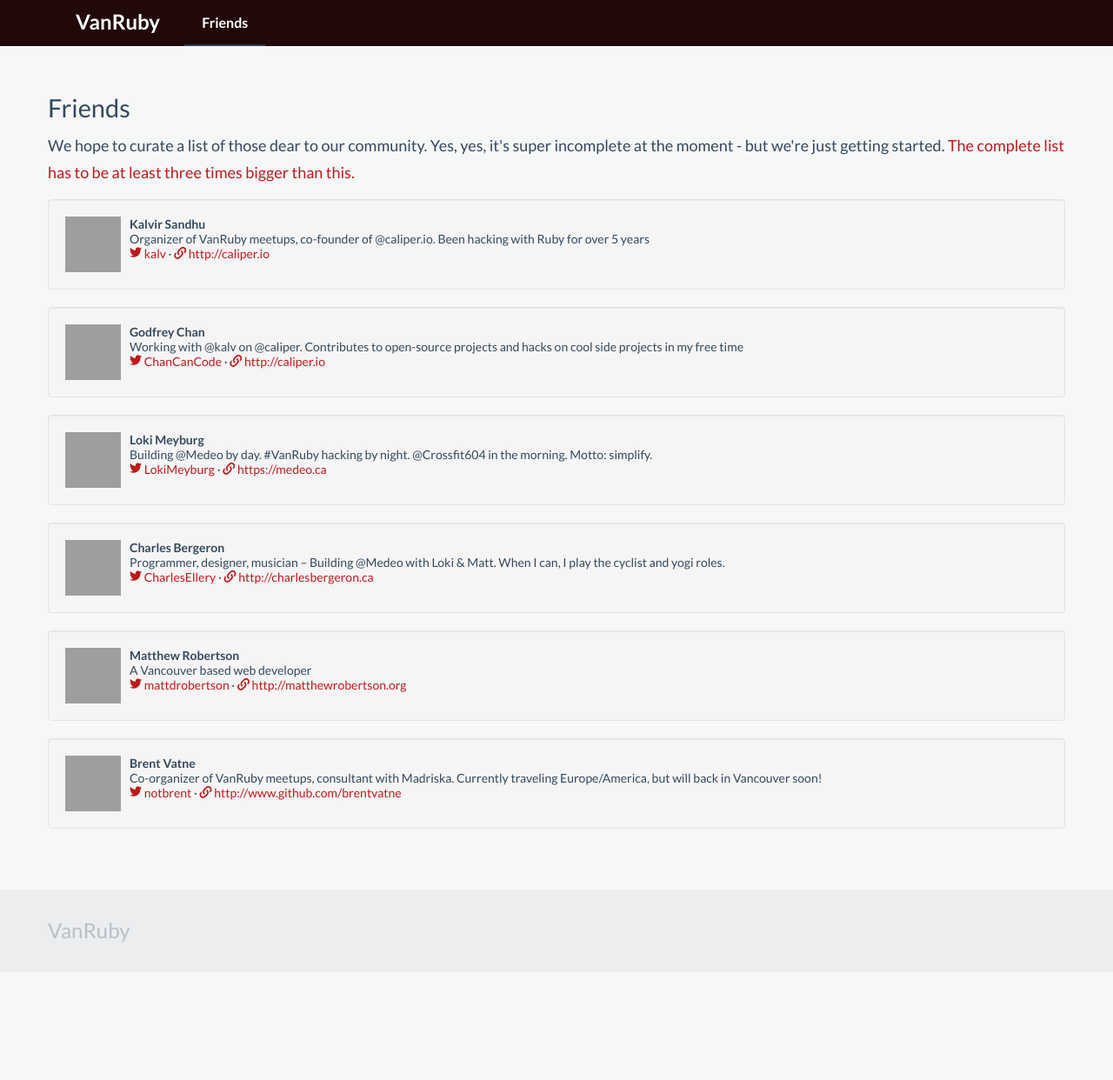
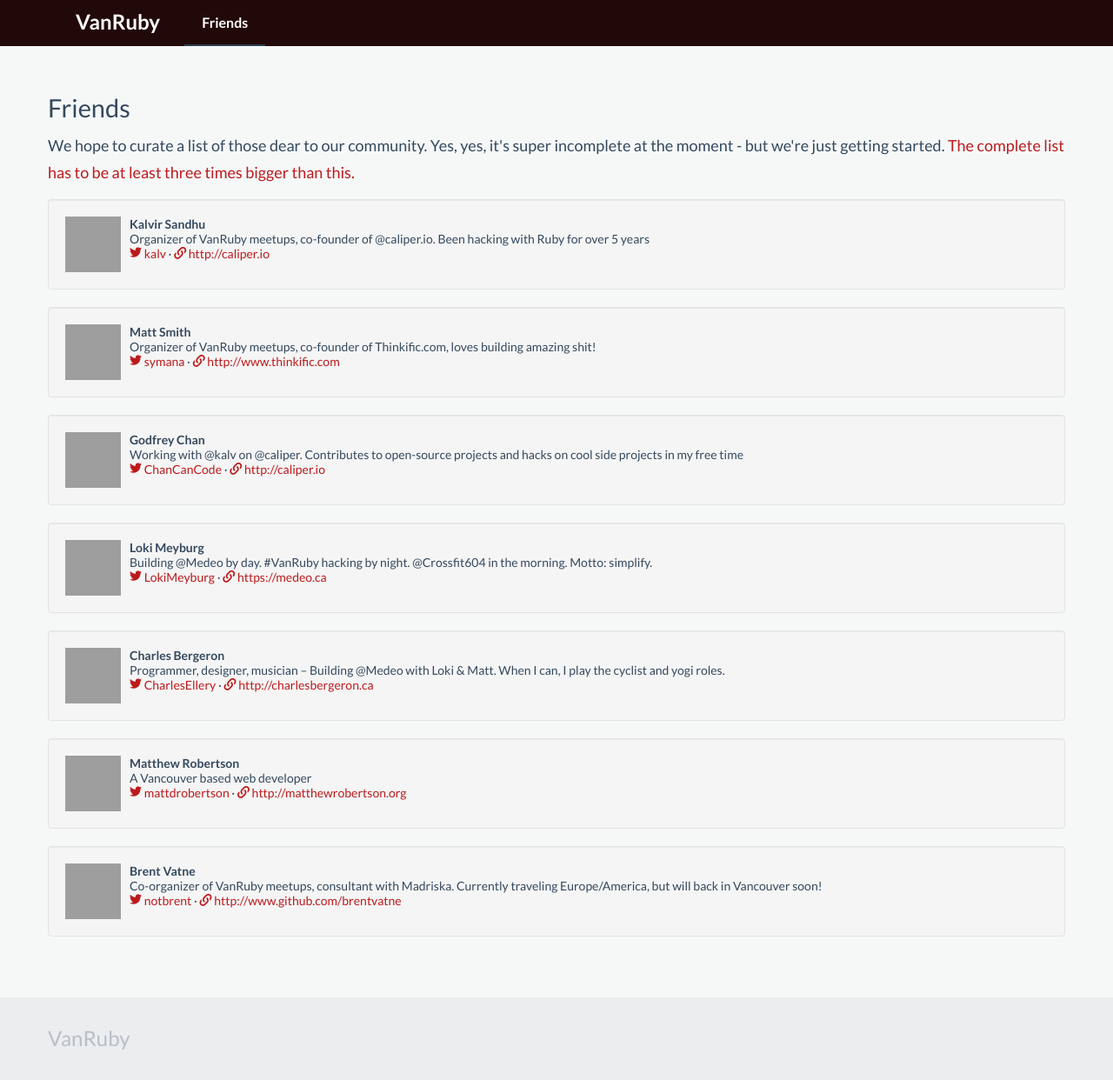
Before and after one commit to vanruby/vanruby.github.io, a Jekyll site: the page built from friends.html, in a window 1280 px wide. Shown: the whole page at 87% size. Built offline with Jekyll 4.4.1, drawn with Linux system fonts in a browser that asks for light colours; Markdown is read by kramdown in place of the engine named in the settings; before the commit the page ends 1118 px from its top, so only the background shows below that; grey boxes are pictures that could not be loaded.

Commit message:
Adds matt to friend list

```diff
--- a/_config.yml
+++ b/_config.yml
@@ -13,6 +13,11 @@ members:
     blurb: "Organizer of VanRuby meetups, co-founder of @caliper.io. Been hacking with Ruby for over 5 years"
     twitter: kalv
     url: http://caliper.io
+  - name: Matt Smith
+    gravatar: mattr.smith@gmail.com
+    blurb: "Organizer of VanRuby meetups, co-founder of Thinkific.com, loves building amazing shit!"
+    twitter: symana
+    url: http://www.thinkific.com
   - name: Godfrey Chan
     gravatar: godfreykfc@gmail.com
     blurb: "Working with @kalv on @caliper. Contributes to open-source projects and hacks on cool side projects in my free time"
```
